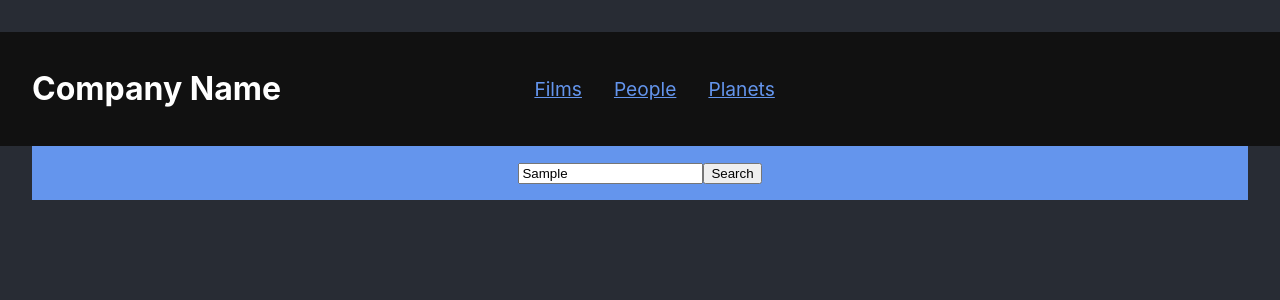
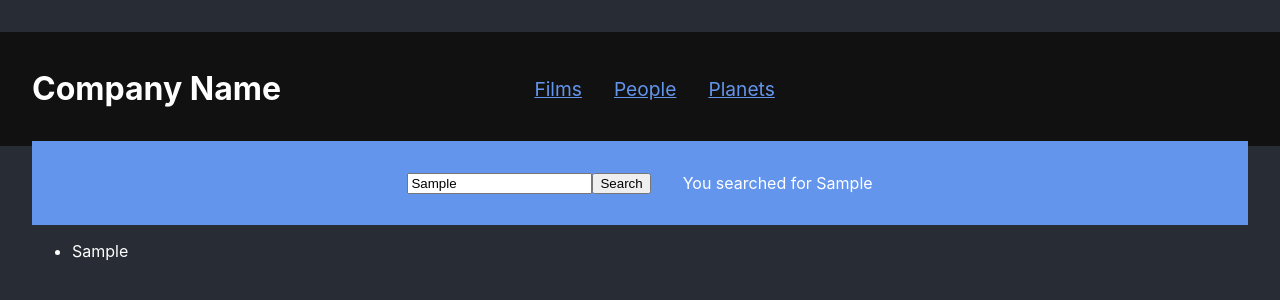
Before and after one commit to JamesLyddon/my-app, a React (Create React App) app: page / in a window 1280 px wide. Both pictures are taken after typing "Sample" into the empty fields and a click on the button "Search". Shown: the top 300 px of the page. Built offline with nearby package versions, Linux system fonts and the light colour scheme.

Commit message:
ep 06 done

```diff
--- a/src/components/App/App.js
+++ b/src/components/App/App.js
@@ -1,14 +1,22 @@
 import "./App.css";
 import Header from "../Header/Header";
 import SearchBar from "../SearchBar/SearchBar";
+import SearchHistory from "../SearchHistory/SearchHistory";
+import { useState } from "react";
 
 function App() {
   const name = "Company Name";
+  const [terms, setTerms] = useState([]);
+
+  function addTerm(term) {
+    setTerms([term, ...terms]);
+  }
 
   return (
     <div className="App">
       <Header company={name} />
-      <SearchBar />
+      <SearchBar term={terms[0]} addTerm={addTerm} />
+      <SearchHistory terms={terms} />
     </div>
   );
 }
--- a/src/components/Header/Header.js
+++ b/src/components/Header/Header.js
@@ -1,5 +1,6 @@
 import "./header.css";
 import Nav from "../Nav/Nav";
+import { useState } from "react";
 
 export default function Header(props) {
   return (
--- a/src/components/SearchBar/SearchBar.js
+++ b/src/components/SearchBar/SearchBar.js
@@ -4,6 +4,8 @@ export default function SearchBar(props) {
   function submitted(ev) {
     ev.preventDefault();
     console.log("submitted");
+    props.addTerm(ev.target["keyword"].value);
+    // setTerm(ev.target["keyword"].value);
   }
 
   function focused(ev) {
@@ -38,6 +40,7 @@ export default function SearchBar(props) {
           Search
         </button>
       </form>
+      {props.term ? <p>You searched for {props.term}</p> : ""}
     </section>
   );
 }
--- a/src/components/SearchBar/searchbar.css
+++ b/src/components/SearchBar/searchbar.css
@@ -6,4 +6,7 @@
   justify-content: center;
   align-items: center;
   padding: 1rem;
+  gap: 2rem;
+  z-index: -1;
+  margin-top: -5px;
 }
--- /dev/null
+++ b/src/components/SearchHistory/SearchHistory.js
@@ -0,0 +1,11 @@
+import "./searchhistory.css";
+
+export default function SearchHistory(props) {
+  return (
+    <ul>
+      {props.terms.map((term) => (
+        <li key={term}>{term}</li>
+      ))}
+    </ul>
+  );
+}
```
Also changed, not shown: notes.txt, src/components/SearchHistory/searchhistory.css (added).
